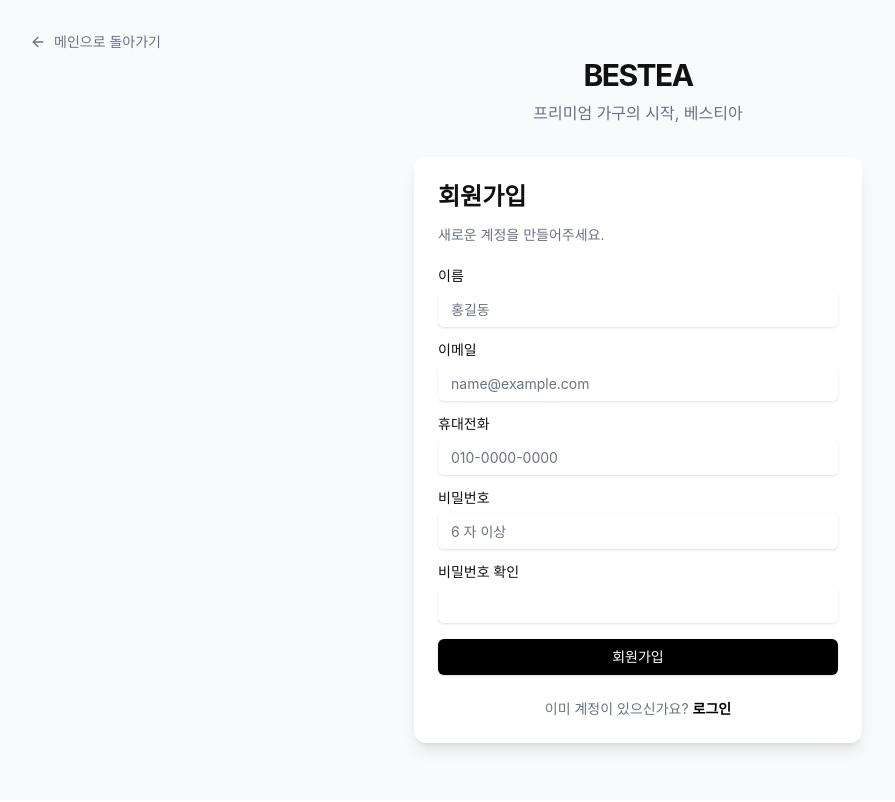
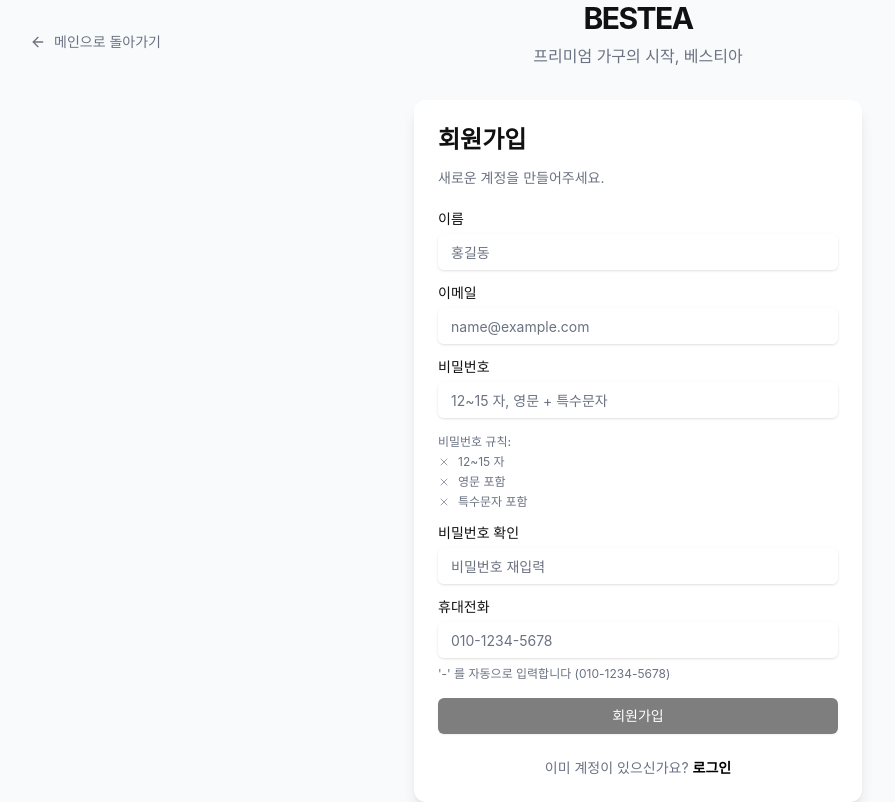
Before and after one commit to Son0H2/bestea-official, a Next.js app: page /signup in a window 1280 px wide. Shown: the whole page, without its empty margins (2-897 px from the left). Built offline with nearby package versions, Linux system fonts and the light colour scheme; no server answers; a web font is replaced by a local one.

Commit message:
feat: 비밀번호 유효성 검사 강화 + 전화번호 포맷팅
- 비밀번호: 12~15 자, 영문 + 특수문자 필수
- 실시간 규칙 체크 (✓/✗ 표시)
- 전화번호: 3-4-4 자동 포맷팅 (010-1234-5678)
- 사용성 개선: 일치/불일치 실시간 피드백

```diff
--- a/src/app/signup/page.tsx
+++ b/src/app/signup/page.tsx
@@ -7,8 +7,15 @@
 import { Input } from "@/components/ui/input"
 import { Label } from "@/components/ui/label"
 import { Card, CardContent, CardDescription, CardFooter, CardHeader, CardTitle } from "@/components/ui/card"
-import { ArrowLeft } from "lucide-react"
+import { ArrowLeft, Check, X } from "lucide-react"
 import { supabase } from "@/lib/supabase/client"
+
+// 비밀번호 유효성 검사 규칙
+const PASSWORD_RULES = [
+    { id: 'length', label: '12~15 자', test: (pwd: string) => pwd.length >= 12 && pwd.length <= 15 },
+    { id: 'letter', label: '영문 포함', test: (pwd: string) => /[a-zA-Z]/.test(pwd) },
+    { id: 'special', label: '특수문자 포함', test: (pwd: string) => /[!@#$%^&*(),.?":{}|<>_\-+=\[\]\\;'`~]/.test(pwd) },
+]
 
 export default function SignupPage() {
     const router = useRouter()
@@ -20,10 +27,40 @@
     const [loading, setLoading] = useState(false)
     const [error, setError] = useState("")
 
+    // 비밀번호 유효성 검사
+    const passwordValidation = {
+        length: password.length >= 12 && password.length <= 15,
+        letter: /[a-zA-Z]/.test(password),
+        special: /[!@#$%^&*(),.?":{}|<>_\-+=\[\]\\;'`~]/.test(password),
+    }
+
+    const isPasswordValid = Object.values(passwordValidation).every(Boolean)
+
+    // 전화번호 포맷팅 (3-4-4)
+    function formatPhone(value: string) {
+        const digits = value.replace(/[^0-9]/g, '')
+
+        if (digits.length <= 3) return digits
+        if (digits.length <= 7) return `${digits.slice(0, 3)}-${digits.slice(3)}`
+        return `${digits.slice(0, 3)}-${digits.slice(3, 7)}-${digits.slice(7, 11)}`
+    }
+
+    function handlePhoneChange(e: React.ChangeEvent<HTMLInputElement>) {
+        const formatted = formatPhone(e.target.value)
+        setPhone(formatted)
+    }
+
     async function handleSignup(e: React.FormEvent) {
         e.preventDefault()
         setLoading(true)
         setError("")
+
+        // 비밀번호 유효성 검사
+        if (!isPasswordValid) {
+            setError("비밀번호 규칙을 모두 만족해주세요.")
+            setLoading(false)
+            return
+        }
 
         // 비밀번호 확인
         if (password !== confirmPassword) {
@@ -32,9 +69,10 @@
             return
         }
 
-        // 비밀번호 길이 확인
-        if (password.length < 6) {
-            setError("비밀번호는 6 자 이상이어야 합니다.")
+        // 전화번호 validation
+        const phoneDigits = phone.replace(/[^0-9]/g, '')
+        if (phoneDigits.length < 10 || phoneDigits.length > 11) {
+            setError("휴대전화 번호를 올바르게 입력해주세요.")
             setLoading(false)
             return
         }
@@ -112,26 +150,34 @@
                                 />
                             </div>
                             <div className="grid gap-2">
-                                <Label htmlFor="phone">휴대전화</Label>
-                                <Input
-                                    id="phone"
-                                    type="tel"
-                                    placeholder="010-0000-0000"
-                                    value={phone}
-                                    onChange={(e) => setPhone(e.target.value)}
-                                />
-                            </div>
-                            <div className="grid gap-2">
                                 <Label htmlFor="password">비밀번호</Label>
                                 <Input
                                     id="password"
                                     type="password"
-                                    placeholder="6 자 이상"
+                                    placeholder="12~15 자, 영문 + 특수문자"
                                     value={password}
                                     onChange={(e) => setPassword(e.target.value)}
                                     required
                                     disabled={loading}
+                                    className={password && !isPasswordValid ? 'border-red-500' : ''}
                                 />
+
+                                {/* 비밀번호 규칙 표시 */}
+                                <div className="space-y-1 mt-2">
+                                    <p className="text-xs text-gray-500 font-medium">비밀번호 규칙:</p>
+                                    {PASSWORD_RULES.map((rule) => (
+                                        <div key={rule.id} className="flex items-center gap-2 text-xs">
+                                            {passwordValidation[rule.id as keyof typeof passwordValidation] ? (
+                                                <Check className="h-3 w-3 text-green-600" />
+                                            ) : (
+                                                <X className="h-3 w-3 text-gray-400" />
+                                            )}
+                                            <span className={passwordValidation[rule.id as keyof typeof passwordValidation] ? 'text-green-600' : 'text-gray-500'}>
+                                                {rule.label}
+                                            </span>
+                                        </div>
+                                    ))}
+                                </div>
                             </div>
                             <div className="grid gap-2">
                                 <Label htmlFor="confirmPassword">비밀번호 확인</Label>
@@ -142,7 +188,35 @@
                                     onChange={(e) => setConfirmPassword(e.target.value)}
                                     required
                                     disabled={loading}
+                                    placeholder="비밀번호 재입력"
                                 />
+                                {confirmPassword && password === confirmPassword && (
+                                    <div className="flex items-center gap-1 text-xs text-green-600">
+                                        <Check className="h-3 w-3" />
+                                        비밀번호가 일치합니다
+                                    </div>
+                                )}
+                                {confirmPassword && password !== confirmPassword && (
+                                    <div className="flex items-center gap-1 text-xs text-red-600">
+                                        <X className="h-3 w-3" />
+                                        비밀번호가 일치하지 않습니다
+                                    </div>
+                                )}
+                            </div>
+                            <div className="grid gap-2">
+                                <Label htmlFor="phone">휴대전화</Label>
+                                <Input
+                                    id="phone"
+                                    type="tel"
+                                    placeholder="010-1234-5678"
+                                    value={phone}
+                                    onChange={handlePhoneChange}
+                                    maxLength={13}
+                                    disabled={loading}
+                                />
+                                <p className="text-xs text-gray-500">
+                                    '-' 를 자동으로 입력합니다 (010-1234-5678)
+                                </p>
                             </div>
                             {error && (
                                 <div className="text-sm text-red-600 bg-red-50 p-3 rounded">
@@ -152,7 +226,7 @@
                             <Button
                                 type="submit"
                                 className="w-full bg-black hover:bg-gray-800 text-white"
-                                disabled={loading}
+                                disabled={loading || !isPasswordValid}
                             >
                                 {loading ? "처리 중..." : "회원가입"}
                             </Button>
```
